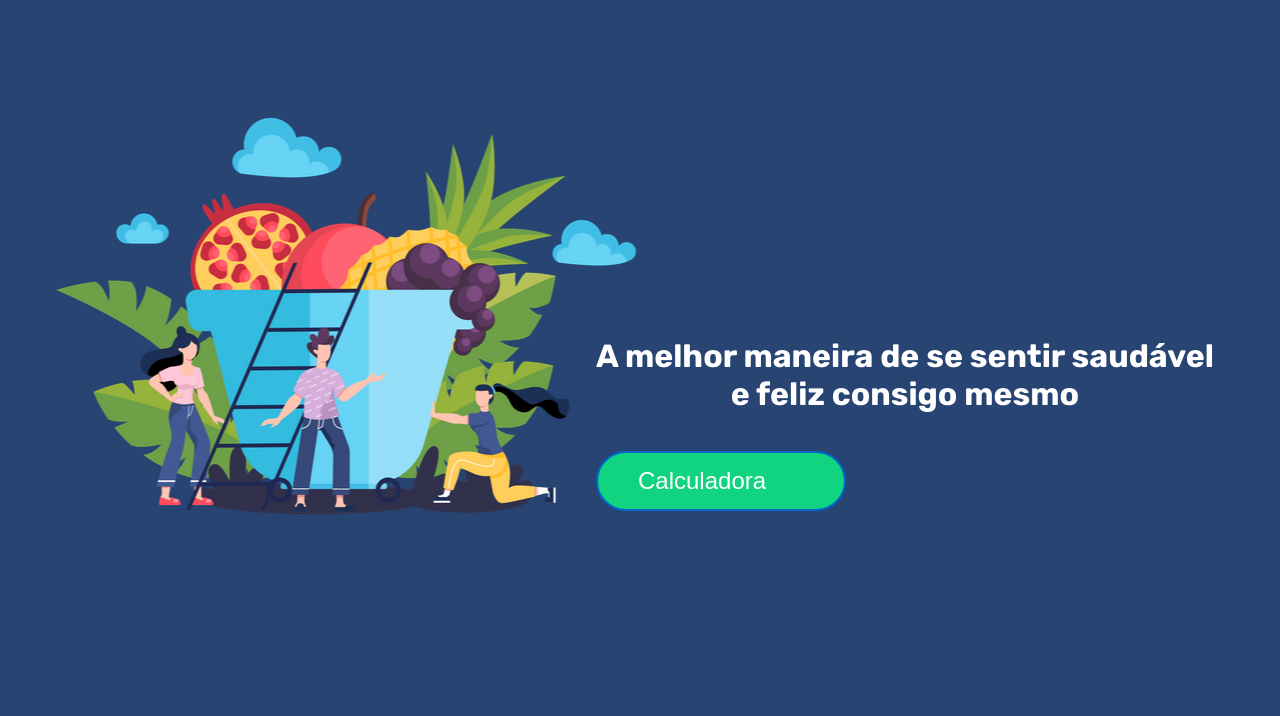
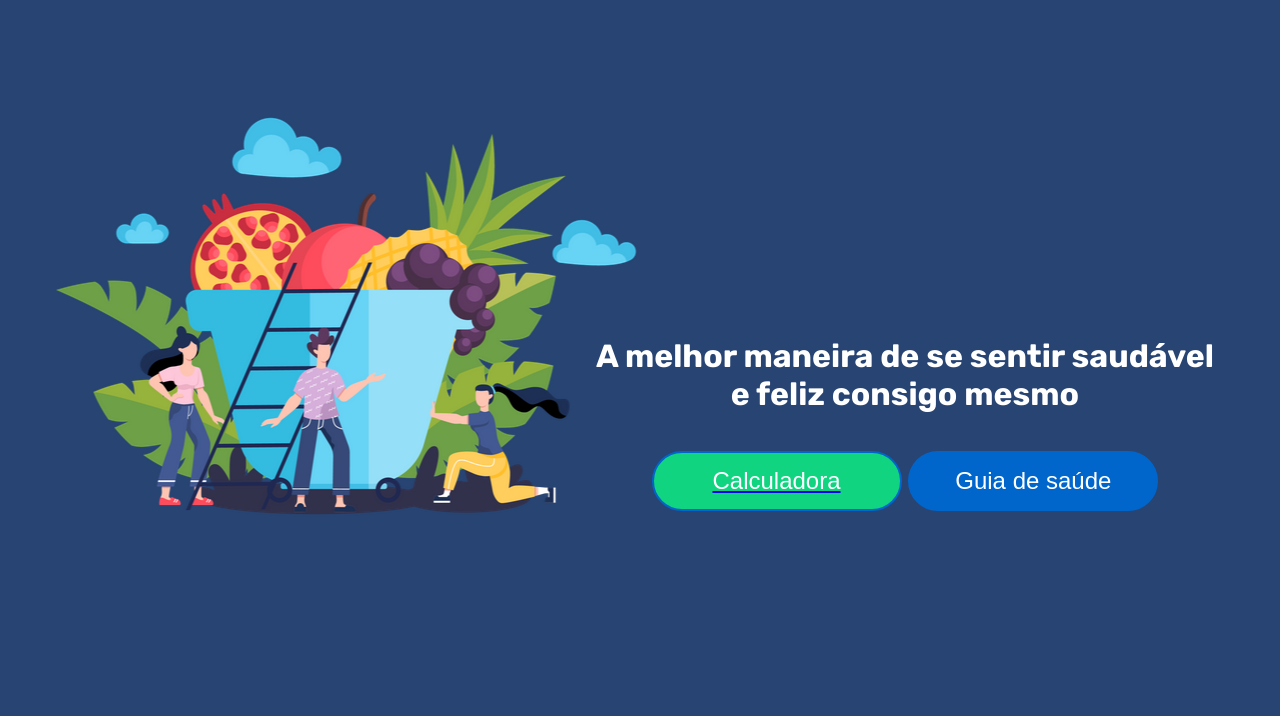
Before and after one commit to Zhak4/Vieira_T4_IMC, a plain HTML site: page index.html in a window 1280 px wide. Shown: the part 84-800 px from the top of the page. Drawn offline with Linux system fonts and the light colour scheme.

Commit message:
menu completo

```diff
--- a/css/estiloso.css
+++ b/css/estiloso.css
@@ -28,19 +28,50 @@ box-shadow: rgb(0, 0, 0) 0px 0px 0px 0px;
 border-radius: 50px;
 transition : 1000ms;
 transform: translateY(0);
-display: flex;
+display: inline;
 flex-direction: row;
 align-items: center;
 cursor: pointer;
 text-align: center;
 width: 250px;
+align-self: center;
 }
 
 .botao:hover{
 transition : 1000ms;
 padding: 10px 50px;
 transform : translateY(-0px);
-background-color: #10d47f;
+background-color: #ffffff;
+color: #10d47f;
+border: solid 2px #0066cc;
+}
+
+
+.botaozinho{
+  font-weight: 0;
+  font-size: 24px;
+  color: #fff;
+  background-color: #0066cc;
+  padding: 14px 40px;
+  border: 2px solid #0066cc;
+  box-shadow: rgb(0, 0, 0) 0px 0px 0px 0px;
+  border-radius: 50px;
+  transition : 1000ms;
+  transform: translateY(0);
+  display: inline;
+  flex-direction: row;
+  align-items: center;
+  cursor: pointer;
+  text-align: center;
+  width: 250px;
+  align-self: center;
+}
+
+.botaozinho:hover{
+transition : 1000ms;
+padding: 10px 50px;
+transform : translateY(-0px);
+background-color: #fff;
 color: #0066cc;
 border: solid 2px #0066cc;
 
--- a/index.html
+++ b/index.html
@@ -8,16 +8,12 @@
     <title>IMC</title>
 </head>
 <body>
-    <ul>
-        <li><a href="#home"><img class="img-nav" src="imagens/logo_imc.png"></a></li>
-        <li><a href="">Créditos</a></li>
-      </ul>
     <h1>A melhor maneira de se sentir saudável
     <br>
     e feliz consigo mesmo
     <br>
     <br>
-    <button class="botao">Calculadora</button>
+    <a href="html/habitos.html"><button class="botao">Calculadora</button></a> <button class="botaozinho">Guia de saúde</button>
 </h1>
 
     <img class="d2" src="imagens/healthy-lifestyle-5241598-438537.png">
```
Also changed, not shown: html/habitos.html (added, +11 -0 lines).
